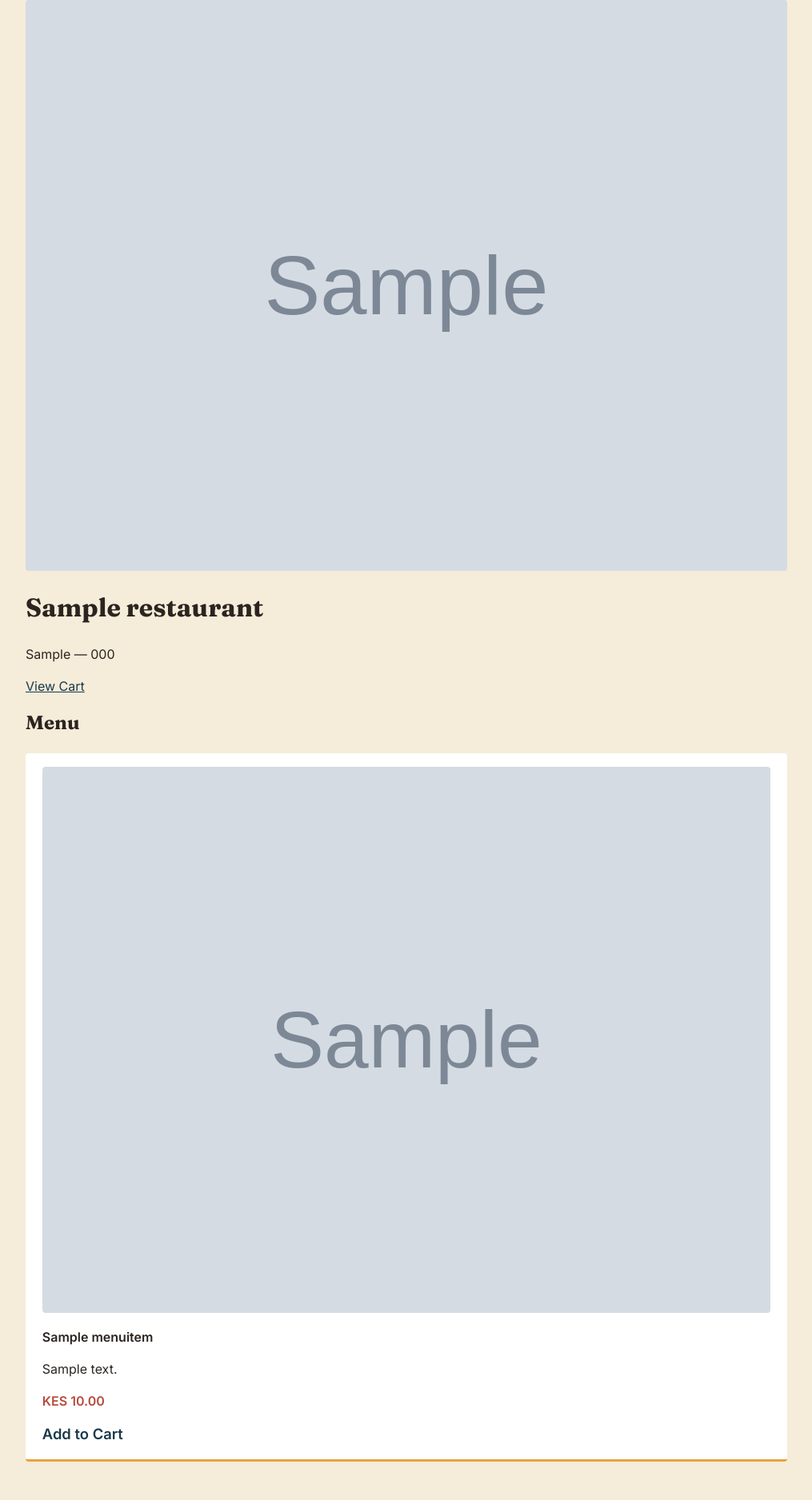
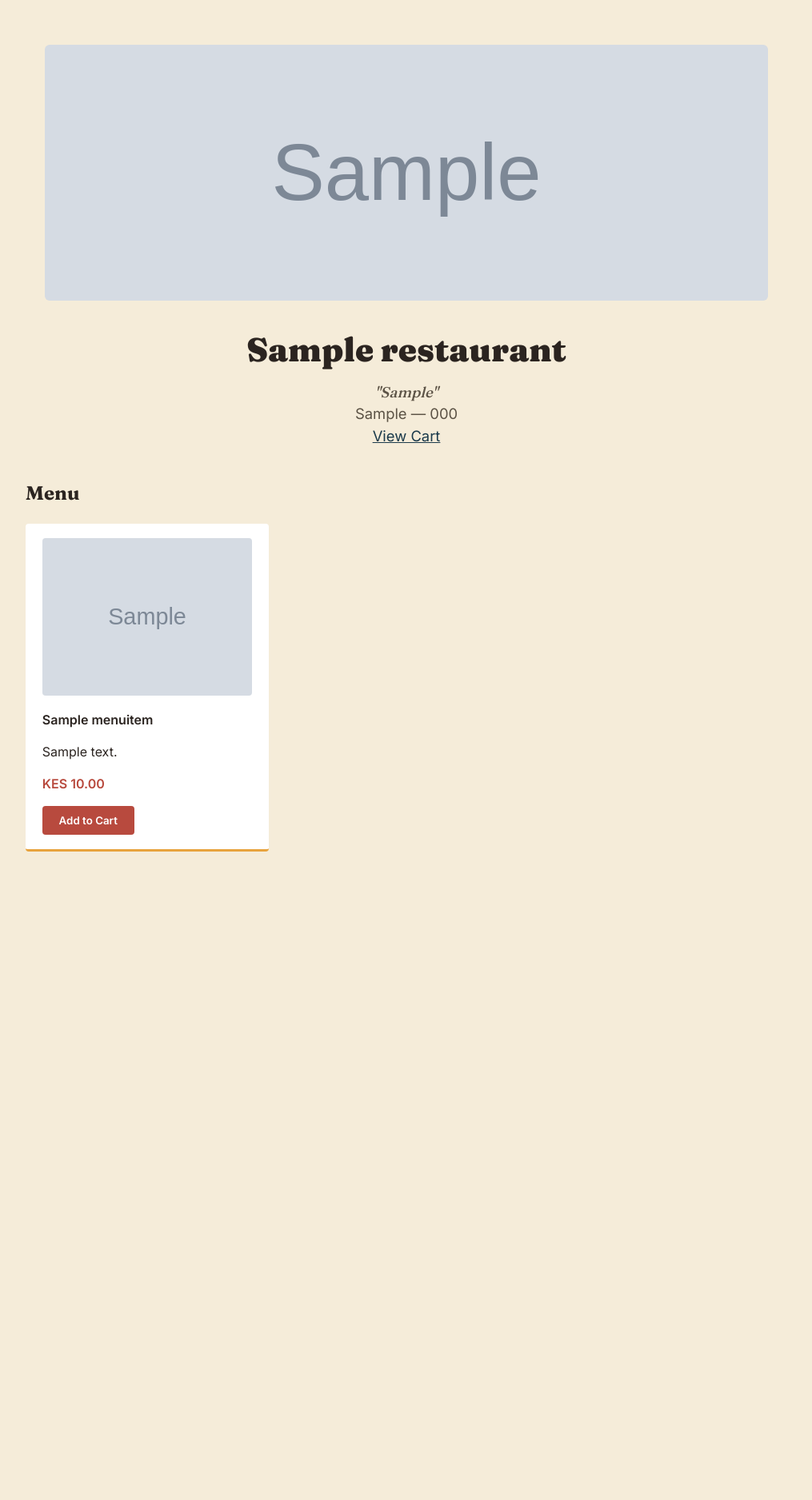
Before and after one commit to ATHMAN-RLD/mombasa-eats, a Django app: page /1/ in a window 1280 px wide. Shown: the part 71-1947 px from the top of the page at 80% size, without its empty margins (132-1147 px from the left). After the commit the page ends 1136 px from the top, so only its background shows below. Run offline with Django 5.2, Linux system fonts and the light colour scheme; tables that the repository leaves empty hold one stand-in row (values such as "Sample post"); grey boxes marked "Sample" are stand-in pictures.

Commit message:
Polish restaurant detail page, fix tagline quotes, add hover feedback

```diff
--- a/restaurants/templates/base.html
+++ b/restaurants/templates/base.html
@@ -81,11 +81,16 @@
             aspect-ratio: 4 / 3;
             object-fit: cover;
         }
-        .restaurant-card a {
+                .restaurant-card a {
             color: var(--ocean);
             text-decoration: none;
             font-weight: 600;
             font-size: 1.15rem;
+            transition: color 0.15s ease;
+        }
+        .restaurant-card a:hover {
+            text-decoration: underline;
+            color: var(--henna);
         }
         .tagline {
             font-family: 'Fraunces', serif;
--- a/restaurants/templates/restaurants/restaurant_detail.html
+++ b/restaurants/templates/restaurants/restaurant_detail.html
@@ -1,24 +1,31 @@
 {% extends "base.html" %}
 {% block title %}{{ restaurant.name }} — Mombasa Eats{% endblock %}
 {% block content %}
+    <div class="hero">
         {% if restaurant.image %}
-        <img src="{{ restaurant.image.url }}" alt="{{ restaurant.name }}" style="width: 100%; border-radius: 4px; margin-bottom: 1rem;">
+            <img src="{{ restaurant.image.url }}" alt="{{ restaurant.name }}" style="width: 100%; max-height: 320px; object-fit: cover; border-radius: 6px; margin-bottom: 1.5rem;">
         {% endif %}
         <h1>{{ restaurant.name }}</h1>
+        {% if restaurant.tagline %}
+            <p class="tagline">"{{ restaurant.tagline }}"</p>
+        {% endif %}
         <p>{{ restaurant.location }} — {{ restaurant.phone_number }}</p>
         <p><a href="{% url 'view_cart' %}">View Cart</a></p>
+    </div>
     <h2>Menu</h2>
+    <div class="grid">
         {% for item in menu_items %}
             <div class="restaurant-card">
                 {% if item.image %}
-                <img src="{{ item.image.url }}" alt="{{ item.name }}" style="width: 100%; border-radius: 4px; margin-bottom: 0.75rem;">
+                    <img src="{{ item.image.url }}" alt="{{ item.name }}">
                 {% endif %}
                 <strong>{{ item.name }}</strong>
                 <p>{{ item.description }}</p>
                 <p class="price">KES {{ item.price }}</p>
-            <a href="{% url 'add_to_cart' item.id %}">Add to Cart</a>
+                <a href="{% url 'add_to_cart' item.id %}"><button type="button" onclick="window.location.href='{% url 'add_to_cart' item.id %}'">Add to Cart</button></a>
             </div>
         {% empty %}
             <p>No menu items available yet.</p>
         {% endfor %}
+    </div>
 {% endblock %}
```
Lines whose indentation alone changed are shown as unchanged.
